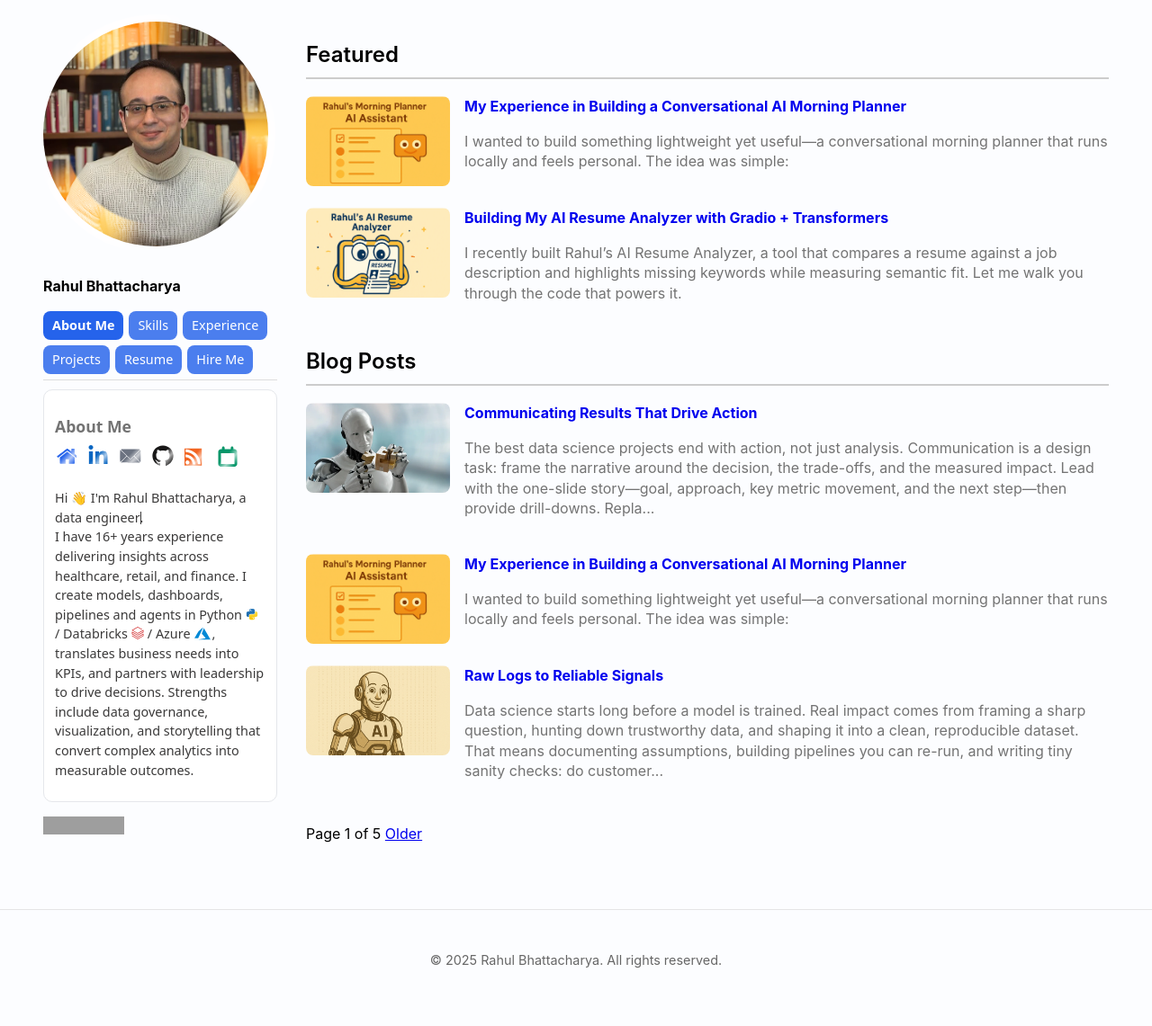
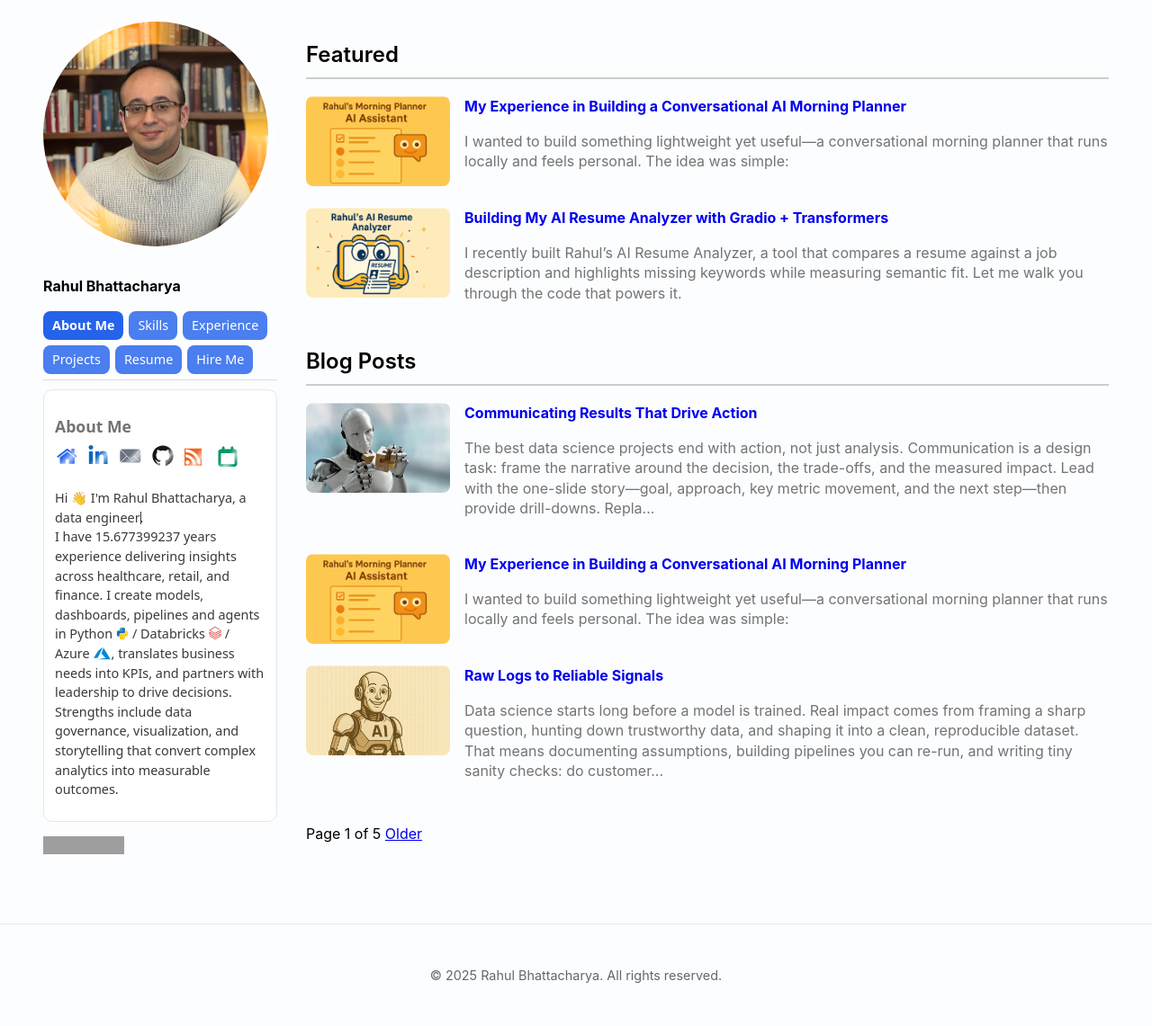
Before and after one commit to RahulBhattacharya1/RahulBhattacharya1.github.io, a Jekyll site: the page built from index.html, in a window 1280 px wide. Shown: the whole page at 90% size. Built offline with Jekyll 4.4.1, drawn with Linux system fonts in a browser that asks for light colours; the list of posts is cut into pages by our own code; some of the changed lines change nothing that is shown; grey boxes are pictures that could not be loaded.

Commit message:
Update default.html

```diff
--- a/_layouts/default.html
+++ b/_layouts/default.html
@@ -132,7 +132,7 @@
     <div class="tab-panel active" id="about">
       <h2>About Me</h2>
       <ul class="social-icons" id="social-icons"></ul>
-      <p class="bio">Hi 👋 I'm Rahul Bhattacharya, a data <span id="role" class="type-cursor">scientist</span>.<br/> I have 16+ years experience delivering insights across healthcare, retail, and finance.  I create models, dashboards, pipelines and agents in Python <img src="/assets/icons/python.svg" alt="Python Icon" style="height:1em; vertical-align:-0.1em;"> / Databricks <img src="/assets/icons/databricks.svg" alt="Databricks Icon" style="height:1em; vertical-align:-0.08em;"> / Azure <img src="/assets/icons/azure.svg" alt="Azure Icon" style="height:1.4em; vertical-align:-0.35em;">, translates business needs into KPIs, and partners with leadership to drive decisions. Strengths include data governance, visualization, and storytelling that convert complex analytics into measurable outcomes.</p>
+      <p class="bio">Hi 👋 I'm Rahul Bhattacharya, a data <span id="role" class="type-cursor">scientist</span>.<br/> I have <span id="xp-int">0</span><span id="xp-dec">.00</span> years experience delivering insights across healthcare, retail, and finance.  I create models, dashboards, pipelines and agents in Python <img src="/assets/icons/python.svg" alt="Python Icon" style="height:1em; vertical-align:-0.1em;"> / Databricks <img src="/assets/icons/databricks.svg" alt="Databricks Icon" style="height:1em; vertical-align:-0.08em;"> / Azure <img src="/assets/icons/azure.svg" alt="Azure Icon" style="height:1.4em; vertical-align:-0.35em;">, translates business needs into KPIs, and partners with leadership to drive decisions. Strengths include data governance, visualization, and storytelling that convert complex analytics into measurable outcomes.</p>
     </div>
 
     <div class="tab-panel" id="skills">
@@ -1022,6 +1022,31 @@
 });
 </script>
 
+<script>
+(function(){
+  var intEl = document.getElementById("xp-int");
+  var decEl = document.getElementById("xp-dec");
+  if(!intEl || !decEl) return;
+
+  var MS_PER_YEAR = 365.2425 * 24 * 60 * 60 * 1000;
+  var start = new Date("2009-12-30T00:00:00Z").getTime();
+
+  function frame(){
+    var now = Date.now();
+    var years = (now - start) / MS_PER_YEAR;
+
+    var intPart = Math.floor(years);
+    var decPart = (years - intPart).toFixed(9).substring(1); // ".45"
+
+    intEl.textContent = intPart;
+    decEl.textContent = decPart;
+
+    requestAnimationFrame(frame);
+  }
+  frame();
+})();
+</script>
+
 <footer class="site-footer">
   <p>© {{ site.time | date: "%Y" }} Rahul Bhattacharya. All rights reserved.</p>
 </footer>
```
